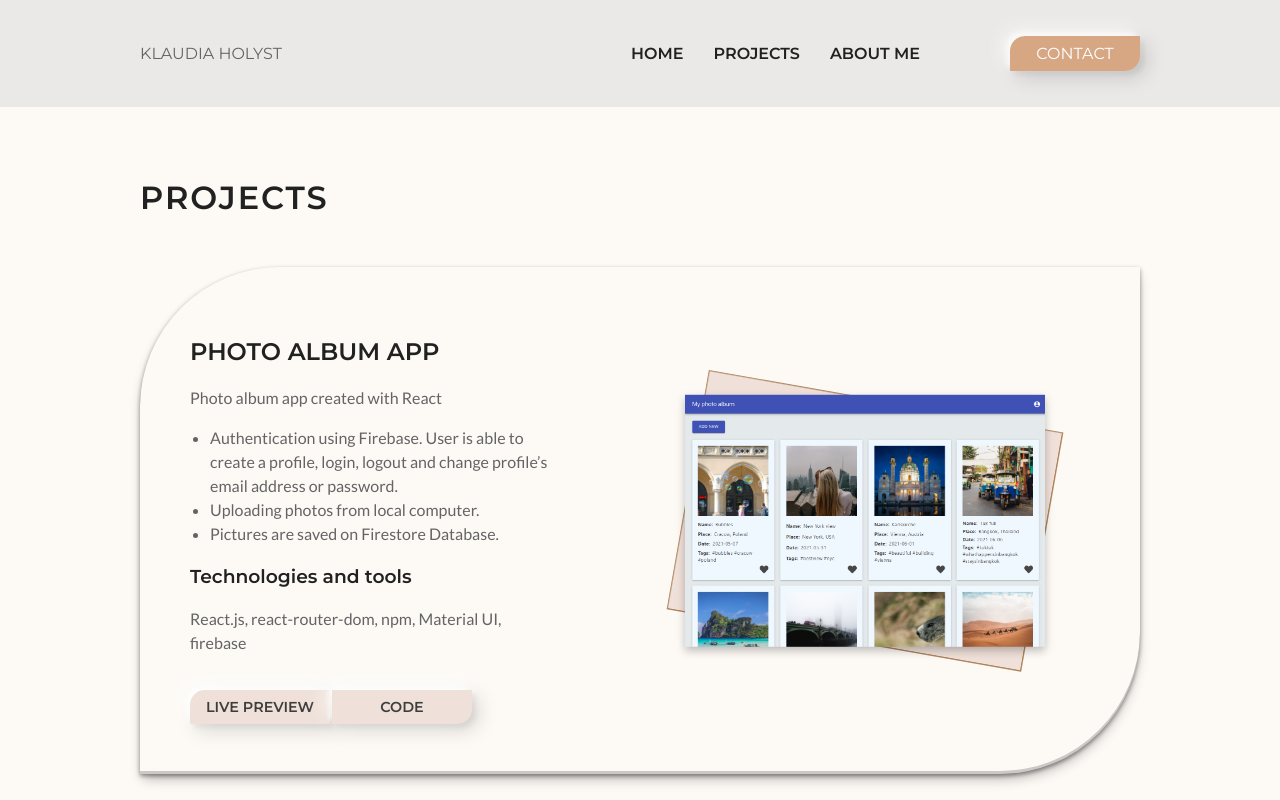
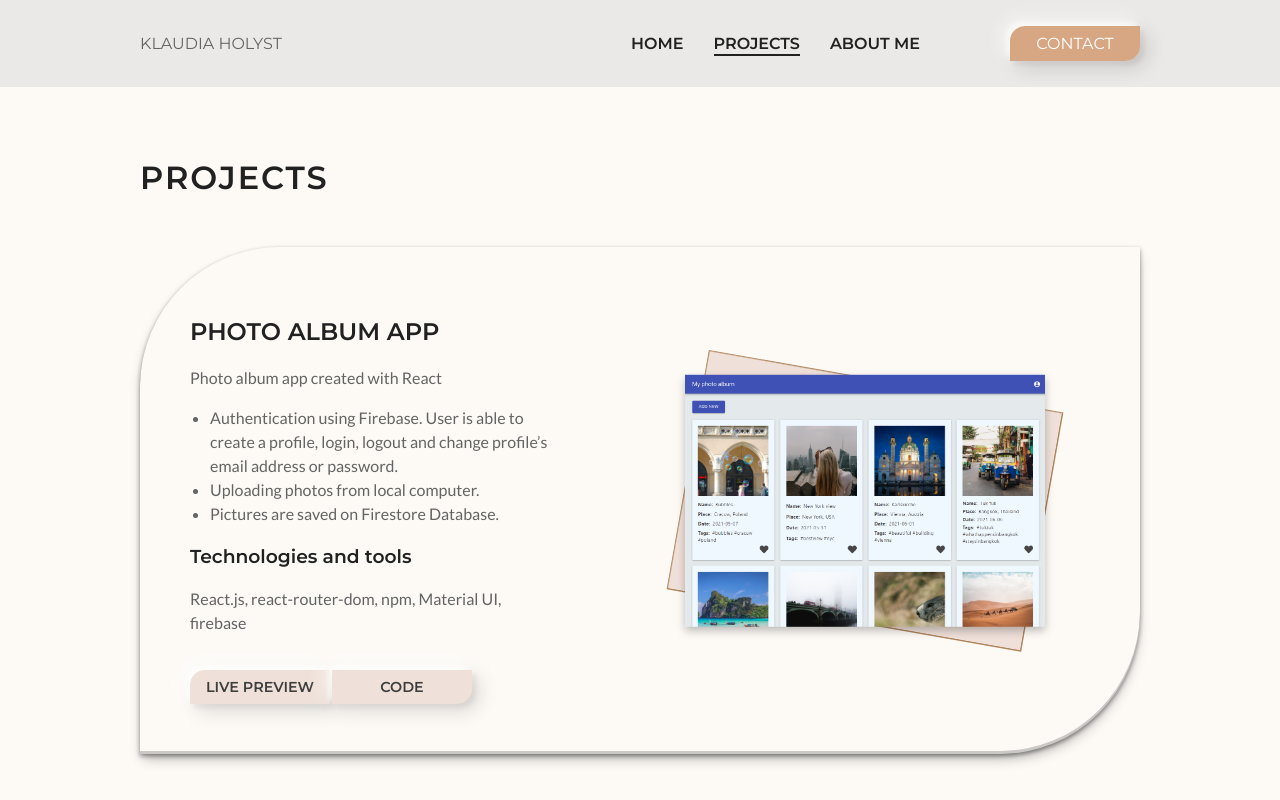
Before and after one commit to klaudiaholyst/portfolio, a React (Create React App) app: page /projects in a window 1280 px wide. Shown: the top 800 px of the page. Built offline with nearby package versions, Linux system fonts and the light colour scheme.

Commit message:
active links underline in navigation

```diff
--- a/src/components/header/Header.js
+++ b/src/components/header/Header.js
@@ -1,6 +1,6 @@
 import React from 'react';
 
-import {useHistory} from 'react-router-dom';
+import {useHistory, NavLink} from 'react-router-dom';
 
 import styles from './Header.module.css';
 
@@ -13,10 +13,10 @@ const Header = () => {
             <div onClick={ () => history.push('/') } className={styles.name}><p>Klaudia Holyst</p></div>
             <div className={styles.menu}>
                 <ul className={styles.list}>
-                    <li onClick={ () => history.push('/') } className={styles.item}>Home</li>
-                    <li onClick={ () => history.push('/projects') } className={styles.item}>Projects</li>
-                    <li onClick={ () => history.push('/about') } className={styles.item}>About me</li>
-                    <li onClick={ () => history.push('/contact') }><button className={styles.button}>Contact</button></li>
+                    <li><NavLink exact to='/' activeClassName={styles.selected} className={styles.item}>Home</NavLink></li>
+                    <li><NavLink to='/projects' activeClassName={styles.selected} className={styles.item}>Projects</NavLink></li>
+                    <li><NavLink to='/about' activeClassName={styles.selected} className={styles.item}>About me</NavLink></li>
+                    <li><NavLink to='/contact'><button className={styles.button}>Contact</button></NavLink></li>
                 </ul>
             </div>
 
--- a/src/components/header/Header.module.css
+++ b/src/components/header/Header.module.css
@@ -1,5 +1,5 @@
 .header{
-    padding:20px 140px;
+    padding:10px 140px;
     display: flex;
     justify-content: space-between;
     align-items: center;
@@ -25,6 +25,8 @@
     font-weight: 600;
     cursor: pointer;
     position: relative;
+    text-decoration: none;
+    color: #212121;
 }
 .item:after {
     background: none repeat scroll 0 0 transparent;
@@ -83,3 +85,16 @@
   .button:hover:before {
     opacity: 1;
   }
+  .selected:after {
+    background: none repeat scroll 0 0 transparent;
+    bottom: -3px;
+    content: "";
+    display: block;
+    height: 2px;
+    left: 50%;
+    position: absolute;
+    background: #212121;
+    transition: width 0.3s ease 0s, left 0.3s ease 0s;
+    width: 100%;
+    left: 0;
+}
```
